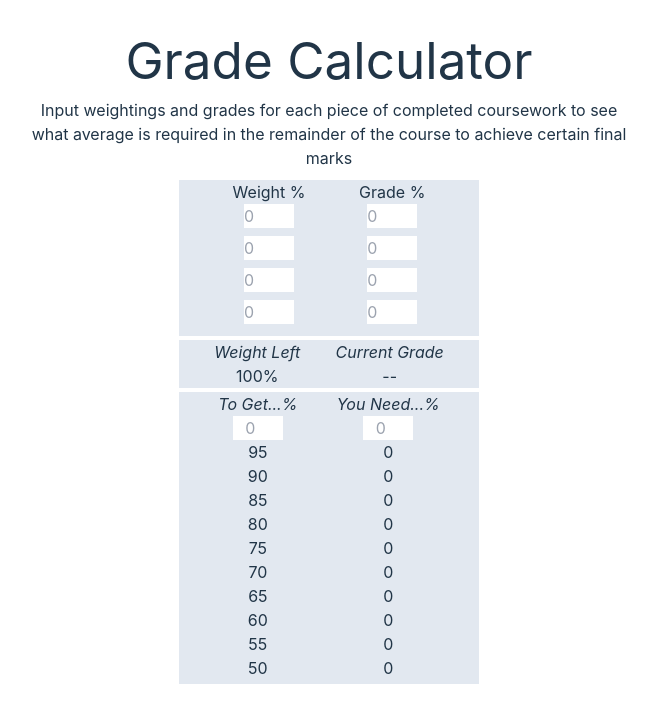
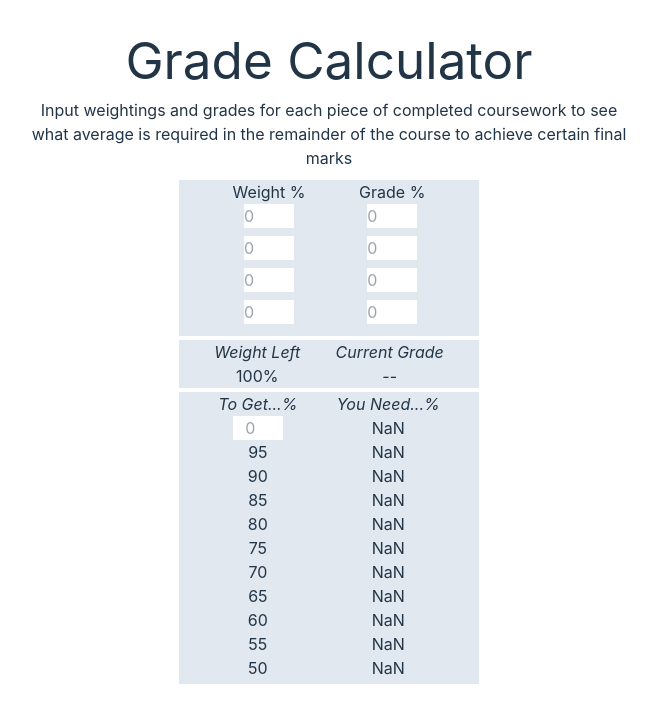
Before and after one commit to TyBrass/grade-calculator, a React (Vite) app: page / in a window 1280 px wide. Shown: the top 722 px of the page, without its empty margins (311-968 px from the left). Built offline with nearby package versions, Linux system fonts and the light colour scheme.

Commit message:
Calculate required grade on remaining percentage

```diff
--- a/src/App.tsx
+++ b/src/App.tsx
@@ -9,6 +9,12 @@ function App() {
     const remainingWeight = 100 - weightSum
     const currentGrade = 1.0 * grades.reduce((accumulator, currentValue) => accumulator + (currentValue[0] / (0.01 * weightSum)) * currentValue[1] * 0.01, 0)
 
+    const requiredGrade = (desiredGrade: number) => {
+        const received = weightSum * currentGrade * 0.0001
+        const desired = 0.01 * desiredGrade;
+        const remaining = remainingWeight * 0.01
+        return (desired - received) / remaining * 100
+    }
 
   return (
     <div className='flex flex-col items-center align-items h-screen max-w-[800px]'>
@@ -52,7 +58,7 @@ function App() {
                 </div>
                 <div className='flex flex-col'>
                     <h2 className='italic'>Current Grade</h2>
-                    {remainingWeight === 100 ? '--' : currentGrade.toFixed(1) + '%'}
+                    {remainingWeight === 100 ? '--' : currentGrade.toFixed(2) + '%'}
                 </div>
             </div>
             <div className='flex justify-evenly mb-[4px] border-t-4 border-white'>
@@ -75,17 +81,17 @@ function App() {
                 <div>
                     <h2 className='italic'>You Need...%</h2>
                     <ul>
-                        <li><input className='w-[50px] text-center' type="number" min='0' max='100' placeholder='0' /></li>
-                        <li>{0}</li>
-                        <li>{0}</li>
-                        <li>{0}</li>
-                        <li>{0}</li>
-                        <li>{0}</li>
-                        <li>{0}</li>
-                        <li>{0}</li>
-                        <li>{0}</li>
-                        <li>{0}</li>
-                        <li>{0}</li>
+                        <li>{requiredGrade(0).toFixed(2)}</li>
+                        <li>{requiredGrade(95).toFixed(2)}</li>
+                        <li>{requiredGrade(90).toFixed(2)}</li>
+                        <li>{requiredGrade(85).toFixed(2)}</li>
+                        <li>{requiredGrade(80).toFixed(2)}</li>
+                        <li>{requiredGrade(75).toFixed(2)}</li>
+                        <li>{requiredGrade(70).toFixed(2)}</li>
+                        <li>{requiredGrade(65).toFixed(2)}</li>
+                        <li>{requiredGrade(60).toFixed(2)}</li>
+                        <li>{requiredGrade(55).toFixed(2)}</li>
+                        <li>{requiredGrade(50).toFixed(2)}</li>
                     </ul>
                 </div>
             </div>
```
